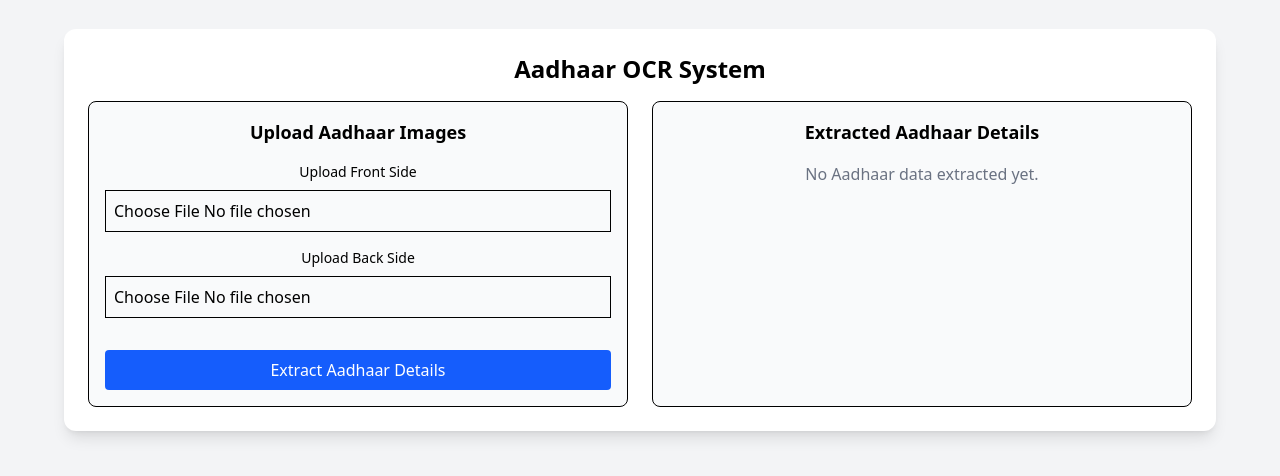
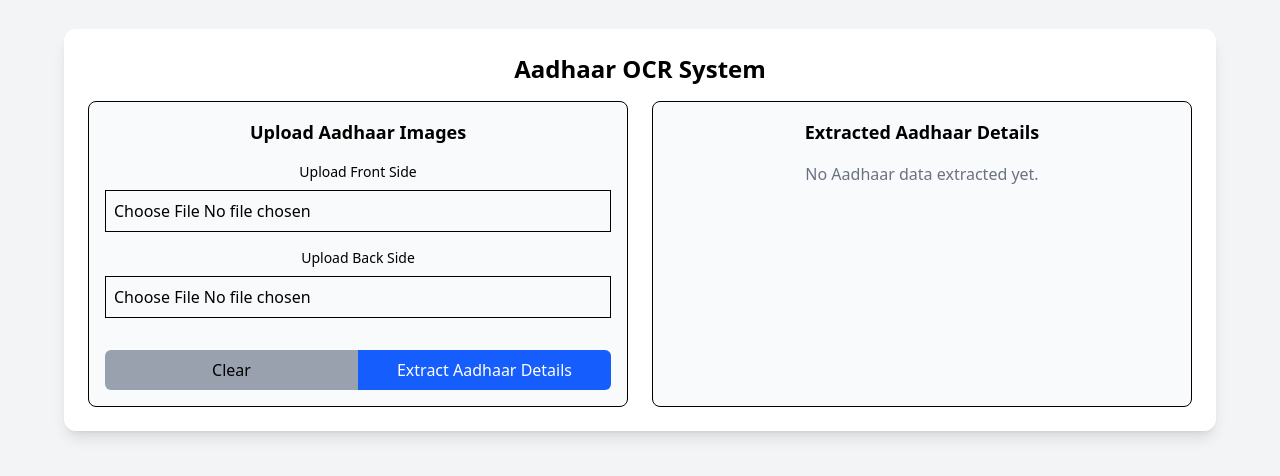
Before and after one commit to muhammedfarzin/aadhaar-ocr-system, a React (Vite) app in the folder client/: page / in a window 1280 px wide. Shown: the part 170-646 px from the top of the page. Built offline with nearby package versions, Linux system fonts and the light colour scheme; no server answers.

Commit message:
feat: enhance InputForm with clear functionality and improve button layout

```diff
--- a/client/src/App.tsx
+++ b/client/src/App.tsx
@@ -57,7 +57,10 @@ function App() {
 
         <div className="grid grid-cols-2 gap-6">
           {/* Left Section - Image Upload */}
-          <InputForm onSubmit={handleOCR} />
+          <InputForm
+            onSubmit={handleOCR}
+            onClear={() => setExtractedData(null)}
+          />
 
           {/* Right Section - Extracted Aadhaar Details */}
           <DisplayAadharData data={extractedData} />
--- a/client/src/components/InputForm.tsx
+++ b/client/src/components/InputForm.tsx
@@ -4,9 +4,10 @@ import { toast } from "react-toastify";
 
 interface Props {
   onSubmit: (frontImage: File | null, backImage: File | null) => Promise<void>;
+  onClear?: () => void;
 }
 
-const InputForm: React.FC<Props> = ({ onSubmit }) => {
+const InputForm: React.FC<Props> = ({ onSubmit, onClear }) => {
   const [frontImage, setFrontImage] = useState<File | null>(null);
   const [backImage, setBackImage] = useState<File | null>(null);
   const [isLoading, setIsLoading] = useState<boolean>(false);
@@ -24,8 +25,24 @@ const InputForm: React.FC<Props> = ({ onSubmit }) => {
     else setBackImage(file);
   };
 
+  const handleSubmit = () => {
+    setIsLoading(true);
+    onSubmit(frontImage, backImage).finally(() => {
+      setIsLoading(false);
+    });
+  };
+
+  const handleClear = () => {
+    setFrontImage(null);
+    setBackImage(null);
+    onClear?.();
+  };
+
   return (
-    <div className="bg-gray-50 p-4 rounded-lg border">
+    <form
+      className="bg-gray-50 p-4 rounded-lg border"
+      onSubmit={(e) => e.preventDefault()}
+    >
       <h3 className="text-lg font-semibold text-center mb-4">
         Upload Aadhaar Images
       </h3>
@@ -46,20 +63,27 @@ const InputForm: React.FC<Props> = ({ onSubmit }) => {
         handleFileChange={handleFileChange}
       />
 
+      <div className="flex flex-row">
+        {/* Clear Button */}
+        <button
+          onClick={handleClear}
+          type="reset"
+          className="mt-4 w-full bg-gray-400 text-black p-2 rounded-s-md hover:bg-gray-500 cursor-pointer disabled:bg-gray-400/80 disabled:cursor-not-allowed transition-all duration-300"
+          disabled={isLoading}
+        >
+          Clear
+        </button>
+
         {/* Process OCR Button */}
         <button
-        onClick={() => {
-          setIsLoading(true);
-          onSubmit(frontImage, backImage).finally(() => {
-            setIsLoading(false);
-          });
-        }}
-        className="mt-4 w-full bg-blue-600 text-white p-2 rounded hover:bg-blue-700 disabled:bg-blue-600/80 cursor-pointer transition-all duration-300"
+          onClick={handleSubmit}
+          className="mt-4 w-full bg-blue-600 text-white p-2 rounded-e-md hover:bg-blue-700 disabled:bg-blue-600/80 disabled:cursor-not-allowed cursor-pointer transition-all duration-300"
           disabled={isLoading}
         >
           {isLoading ? "Processing..." : "Extract Aadhaar Details"}
         </button>
       </div>
+    </form>
   );
 };
 
```
Lines whose indentation alone changed are shown as unchanged.
